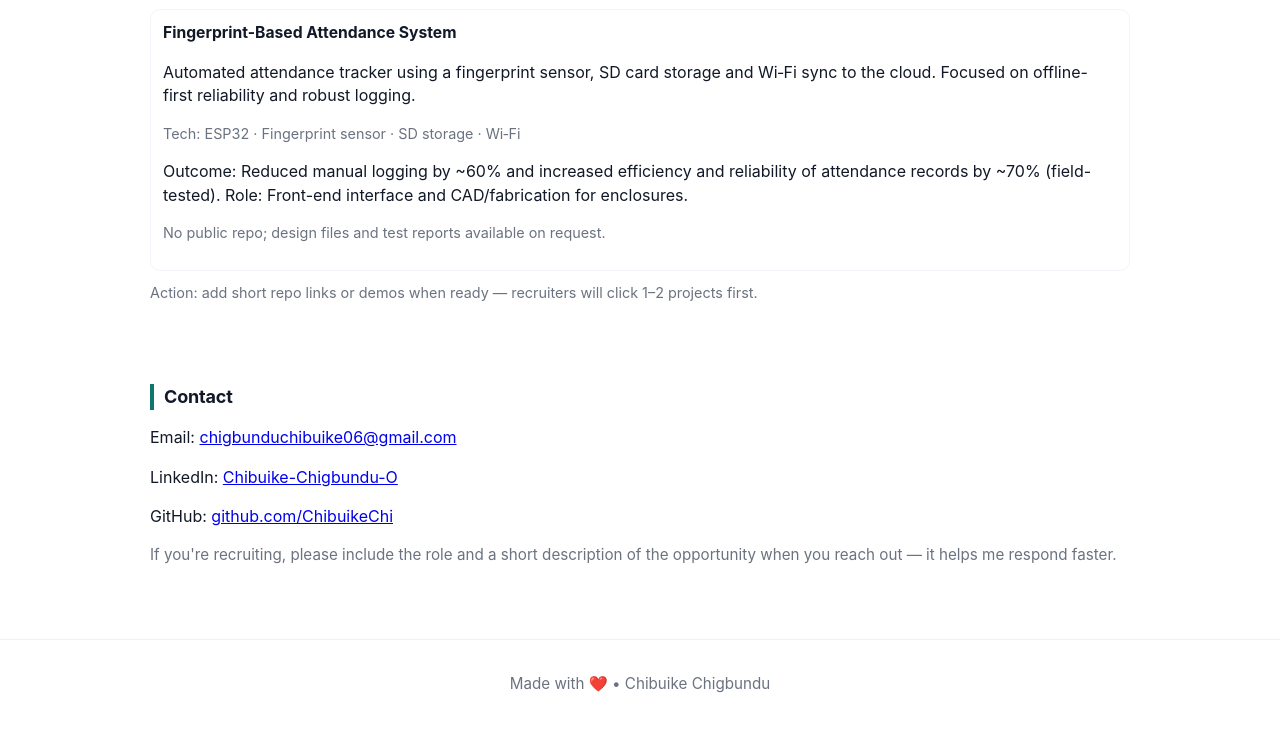
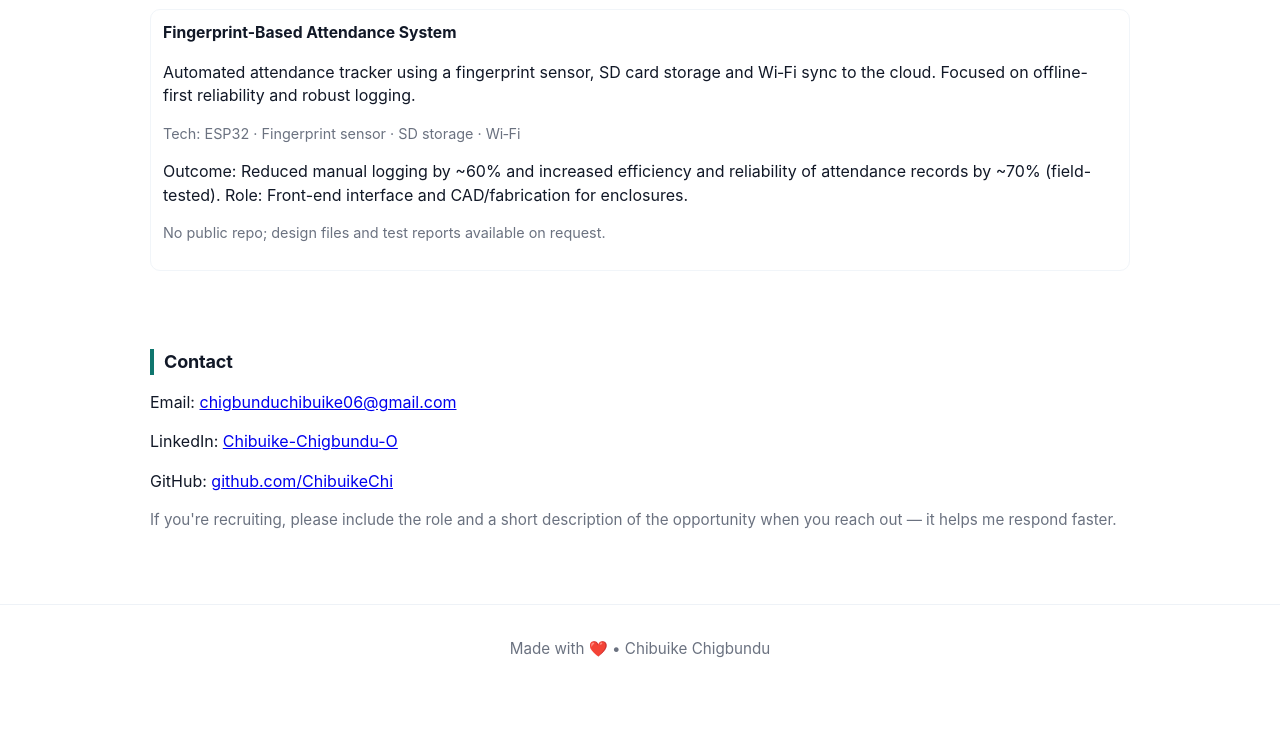
Before and after one commit to ChibuikeChi/ChibuikeChi.github.io, a plain HTML site: page index.html in a window 1280 px wide. Shown: the part 2037-2766 px from the top of the page. After the commit the page ends 2730 px from the top, so only its background shows below. Drawn offline with Linux system fonts and the light colour scheme.

Commit message:
Update index.html

```diff
--- a/index.html
+++ b/index.html
@@ -138,7 +138,7 @@
         <p class="project-assets">No public repo; design files and test reports available on request.</p>
       </article>
 
-      <p class="note">Action: add short repo links or demos when ready — recruiters will click 1–2 projects first.</p>
+
     </section>
 
     <section id="contact" aria-labelledby="contact-heading">
```
